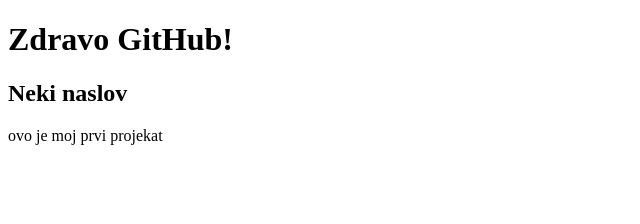
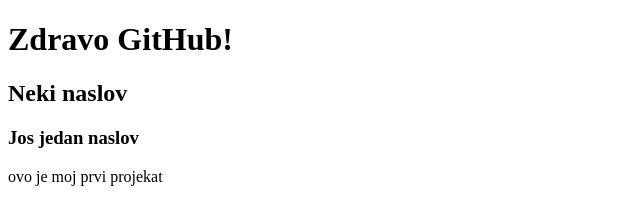
Before and after one commit to simishichs/skola, a plain HTML site: page index.html in a window 1280 px wide. Shown: the whole page, without its empty margins (0-640 px from the left). Drawn offline with Linux system fonts and the light colour scheme.

Commit message:
izmena html

```diff
--- a/index.html
+++ b/index.html
@@ -8,6 +8,7 @@
 <body>
     <h1>Zdravo GitHub!</h1>
     <h2>Neki naslov</h2>
+    <h3>Jos jedan naslov</h3>
     <p>ovo je moj prvi projekat</p>
 </body>
 </html>
```
